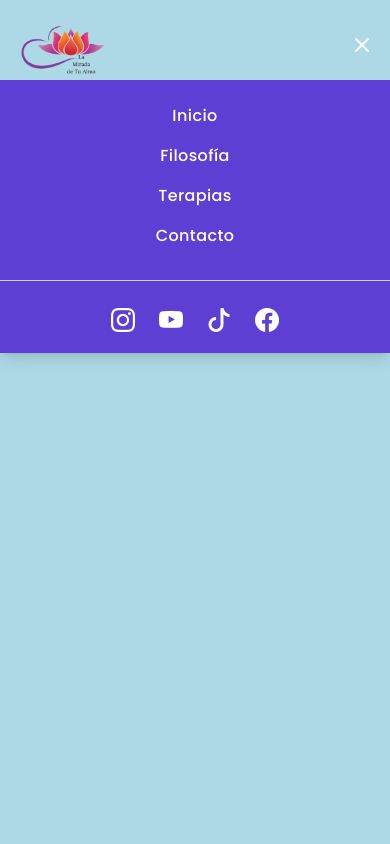
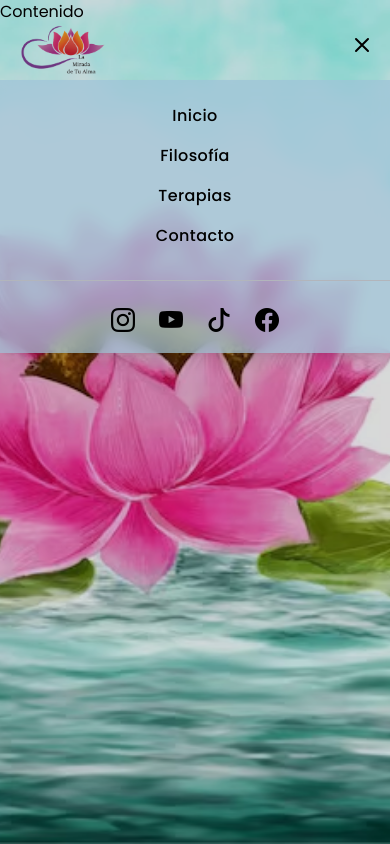
Before and after one commit to CarolinaOM/la-mirada-de-tu-alma, a React (Vite) app: page / in a window 390 px wide. Both pictures are taken after a click on the button 362 px from the left and 45 px from the top of the page. Built offline with nearby package versions, Linux system fonts and the light colour scheme.

Commit message:
menu con color morado encima e iconos con colores por ecima y se ve bonito menu

```diff
--- a/src/App.jsx
+++ b/src/App.jsx
@@ -1,13 +1,23 @@
 import Navbar from "./components/Navbar/Navbar"
 import Hero from "./components/Hero/Hero"
+import Fondo from "./assets/Fondo.png";
 
 function App() {
 
+  const bgImagen = {
+      backgroundImage: `url(${Fondo})`,
+      backgroundRepeat: "no-repeat",
+      backgroundPosition: "55% 50%",
+      backgroundSize: "cover",
+      position: "relative",
+      filter: "brightness(85%)" // Hace la imagen más opaca para que el menú resalte
+    };
+
   return (
-    <>
+    <div style={bgImagen} className="overflow-hidden min-h-screen">
       <Navbar />
       <Hero />
-    </>
+    </div>
   )
 }
 
--- a/src/components/Navbar/Navbar.jsx
+++ b/src/components/Navbar/Navbar.jsx
@@ -5,22 +5,26 @@ const navbarLinks = [
   {
     id: 1,
     title: "Inicio",
-    link: "#"
+    link: "#",
+    hoverColor: "hover:text-purple-600",
   },
   {
     id: 2,
     title: "Filosofía",
-    link: "#"
+    link: "#",
+    hoverColor: "hover:text-purple-600",
   },
   {
     id: 3,
     title: "Terapias",
-    link: "#"
+    link: "#",
+    hoverColor: "hover:text-purple-600",
   },
   {
     id: 4,
     title: "Contacto",
-    link: "#"
+    link: "#",
+    hoverColor: "hover:text-purple-600",
   },
 ];
 
@@ -29,25 +33,33 @@ const navbarNetworks = [
     id: 1,
     title: "Instagram",
     link: "https://www.instagram.com/lamiradadetualma/",
-    icon: 'bi bi-instagram'
+    icon: 'bi bi-instagram',
+    defaultColor: 'text-black', // Color por defecto
+    hoverColor: 'hover:text-[#E1306C]' // Instagram color
   },
   {
     id: 2,
     title: "Youtube",
     link: "https://www.youtube.com/@lamiradadetualma261",
-    icon: 'bi bi-youtube'
+    icon: 'bi bi-youtube',
+    defaultColor: 'text-black', // Color por defecto
+    hoverColor: 'hover:text-[#FF0000]' // YouTube color
   },
   {
     id: 3,
     title: "TikTok",
     link: "https://www.tiktok.com/@lamiradadetualma",
-    icon: 'bi bi-tiktok'
+    icon: 'bi bi-tiktok',
+    defaultColor: 'text-black', // Color por defecto
+    hoverColor: 'hover:text-gray-400' // TikTok color al pasar el cursor
   },
   {
     id: 4,
     title: "Facebook",
     link: "https://www.facebook.com/lamiradadetualma.lamiradadetualma.1",
-    icon: 'bi bi-facebook'
+    icon: 'bi bi-facebook',
+    defaultColor: 'text-black', // Color por defecto
+    hoverColor: 'hover:text-[#4267B2]' // Facebook color
   },
 ];
 
@@ -59,7 +71,7 @@ const Navbar = () => {
   };
 
   return (
-    <nav>
+    <nav className='fixed top-0 left-0 w-full z-50'>
       <div className='flex justify-between items-center sm:px-12 sm:py-6 px-4 py-3'>
 
         {/* Navbar Logo */}
@@ -67,11 +79,11 @@ const Navbar = () => {
           <img src={Logo} alt='Logo del sitio' className='w-[100px]' />
         </div>
 
-        {/* Menu and Social Networks (Main Container) */}
+        {/* Menu and Social Networks */}
         <div className='flex items-center flex-grow justify-end'>
 
           {/* Hamburger button */}
-          <button className='md:hidden text-white' onClick={toggleMenu}>
+          <button className='md:hidden text-black' onClick={toggleMenu}>
             <svg
               className='w-6 h-6'
               fill='none'
@@ -105,7 +117,7 @@ const Navbar = () => {
               {navbarLinks.map((link) => (
                 <li key={link.id}>
                   <a
-                    className="block px-2 font-medium tracking-wide no-underline hover:text-purple-600 transition hover:scale-110 transform inline-block duration-300"
+                    className={`block px-2 font-medium tracking-wide no-underline text-black transition hover:scale-110 transform inline-block duration-300 ${link.hoverColor}`}
                     href={link.link}>
                     {link.title}
                   </a>
@@ -114,7 +126,7 @@ const Navbar = () => {
             </ul>
           </div>
 
-          {/* Social Media Icons (Desktop) */}
+          {/* Social Media Icons */}
           <div className='hidden md:flex'>
             <ul className='list-none flex gap-3 sm:gap-6'>
               {navbarNetworks.map((link) => (
@@ -123,7 +135,7 @@ const Navbar = () => {
                     href={link.link}
                     target="_blank"
                     rel="noopener noreferrer"
-                    className="block text-2xl no-underline hover:text-purple-600 transition transform hover:scale-125 duration-300"
+                    className={`block text-2xl no-underline transition transform hover:scale-125 duration-300 ${link.defaultColor} ${link.hoverColor}`}
                   >
                     <i className={link.icon}></i>
                   </a>
@@ -134,13 +146,13 @@ const Navbar = () => {
         </div>
       </div>
 
-      {/* Mobile Menu (Hidden on md screens and up) */}
-      <div className={`md:hidden ${isMenuOpen ? 'block' : 'hidden'} flex-col items-center absolute top-20 w-full z-10 shadow-lg bg-[#5d3fd3]`}>
+      {/* Mobile Menu */}
+      <div className={`md:hidden ${isMenuOpen ? 'block' : 'hidden'} flex-col items-center absolute top-20 w-full z-10 shadow-lg bg-sky-200/70 backdrop-blur-sm`}>
         <ul className='list-none flex flex-col items-center py-4'>
           {navbarLinks.map((link) => (
             <li key={link.id} className='w-full text-center'>
               <a
-                className="block py-2 font-medium tracking-wide text-white hover:text-sky-200 transition no-underline"
+                className={`block py-2 font-medium tracking-wide text-black transition no-underline ${link.hoverColor}`}
                 href={link.link}
                 onClick={toggleMenu}>
                 {link.title}
@@ -149,7 +161,7 @@ const Navbar = () => {
           ))}
         </ul>
 
-        <div className='w-full h-px bg-gray-300 my-2'></div> {/* Separator line */}
+        <div className='w-full h-px bg-gray-300 my-2'></div>
 
         <ul className='list-none flex justify-center gap-6 py-4'>
           {navbarNetworks.map((link) => (
@@ -158,7 +170,7 @@ const Navbar = () => {
                     href={link.link}
                     target="_blank"
                     rel="noopener noreferrer"
-                className="block text-2xl text-white hover:text-sky-200 transition no-underline"
+                    className={`block text-2xl no-underline transition transform hover:scale-125 duration-300 ${link.defaultColor} ${link.hoverColor}`}
                     onClick={toggleMenu}>
                     <i className={link.icon}></i>
                   </a>
```
Also changed, not shown: src/assets/Fondo.png (added). Lines whose indentation alone changed are shown as unchanged.
